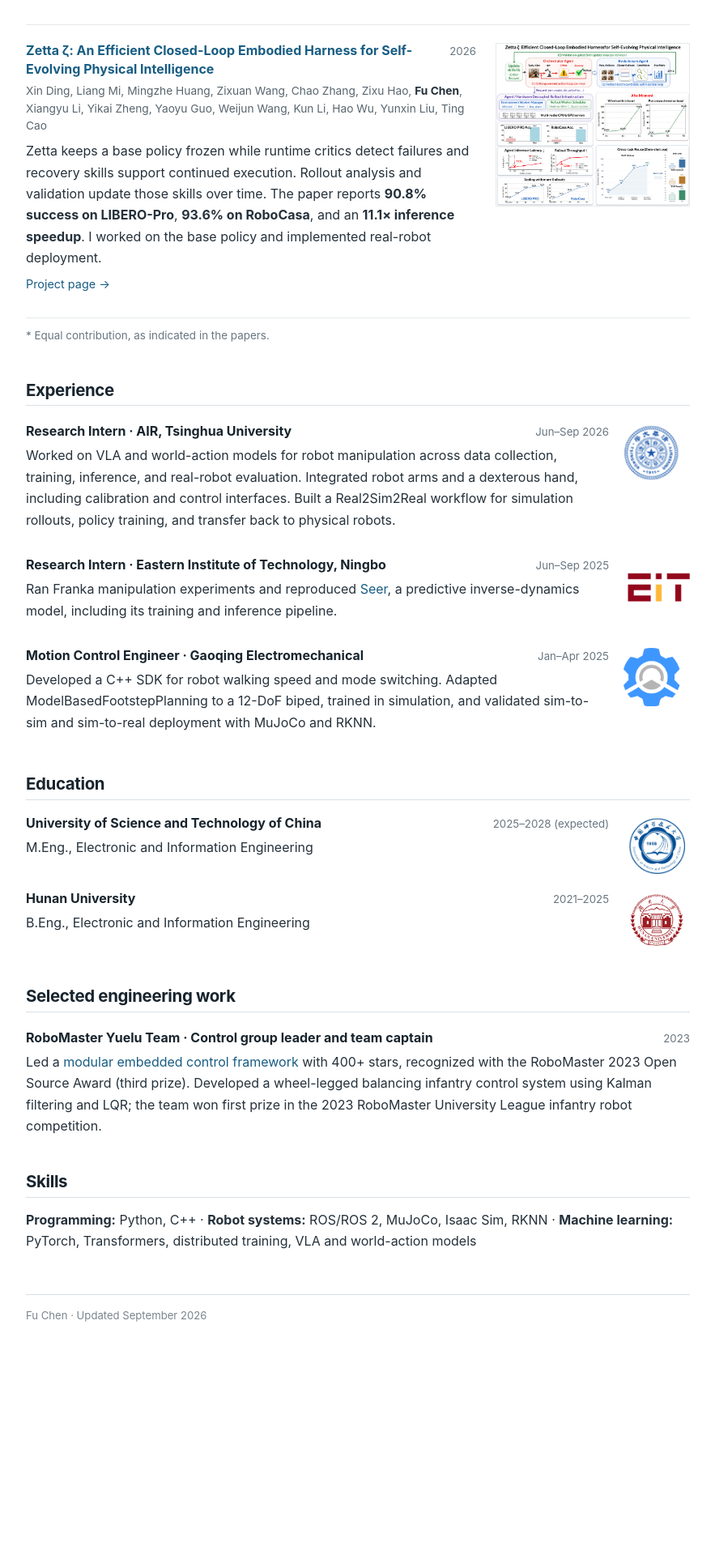
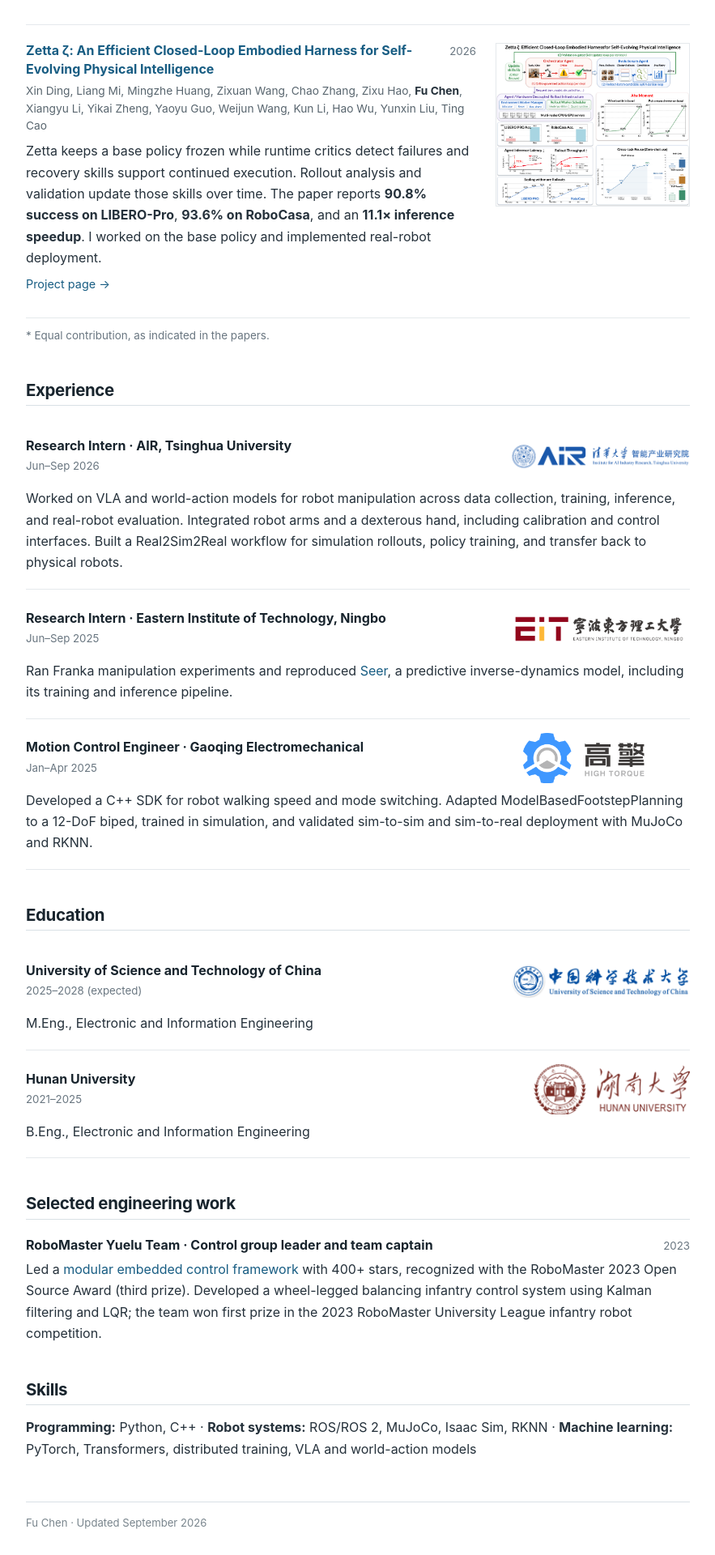
Before and after one commit to dsdfasfaac/dsdfasfaac.github.io, a Jekyll site: the page built from _pages/about.md, in a window 1280 px wide. Shown: the part 1128-3048 px from the top of the page at 81% size, without its empty margins (198-1081 px from the left). Built offline with Jekyll 4.4.1, drawn with Linux system fonts in a browser that asks for light colours; before the commit the page ends 2791 px from its top, so only the background shows below that.

Commit message:
Use full organization wordmarks and refine entry layout

```diff
--- a/_pages/about.md
+++ b/_pages/about.md
@@ -55,45 +55,35 @@ My work covers the full experimental pipeline: robot and camera calibration, dat
 ## Experience
 
 <div class="entry entry--with-logo">
-  <div class="entry__text">
-    <div class="entry__heading"><h3>Research Intern · AIR, Tsinghua University</h3><span>Jun–Sep 2026</span></div>
-    <p>Worked on VLA and world-action models for robot manipulation across data collection, training, inference, and real-robot evaluation. Integrated robot arms and a dexterous hand, including calibration and control interfaces. Built a Real2Sim2Real workflow for simulation rollouts, policy training, and transfer back to physical robots.</p>
-  </div>
-  <div class="entry__logo entry__logo--air"><img src="{{ '/images/organizations/air.png' | relative_url }}" alt="AIR, Tsinghua University logo" loading="lazy"></div>
+  <div class="entry__heading"><h3>Research Intern · AIR, Tsinghua University</h3><span>Jun–Sep 2026</span></div>
+  <div class="entry__logo"><img src="{{ '/images/organizations/air.png' | relative_url }}" alt="AIR, Tsinghua University logo" loading="lazy"></div>
+  <p>Worked on VLA and world-action models for robot manipulation across data collection, training, inference, and real-robot evaluation. Integrated robot arms and a dexterous hand, including calibration and control interfaces. Built a Real2Sim2Real workflow for simulation rollouts, policy training, and transfer back to physical robots.</p>
 </div>
 
 <div class="entry entry--with-logo">
-  <div class="entry__text">
-    <div class="entry__heading"><h3>Research Intern · Eastern Institute of Technology, Ningbo</h3><span>Jun–Sep 2025</span></div>
-    <p>Ran Franka manipulation experiments and reproduced <a href="https://nimolty.github.io/Seer/">Seer</a>, a predictive inverse-dynamics model, including its training and inference pipeline.</p>
-  </div>
-  <div class="entry__logo entry__logo--eit"><img src="{{ '/images/organizations/eit.png' | relative_url }}" alt="Eastern Institute of Technology, Ningbo logo" loading="lazy"></div>
+  <div class="entry__heading"><h3>Research Intern · Eastern Institute of Technology, Ningbo</h3><span>Jun–Sep 2025</span></div>
+  <div class="entry__logo"><img src="{{ '/images/organizations/eit.png' | relative_url }}" alt="Eastern Institute of Technology, Ningbo logo" loading="lazy"></div>
+  <p>Ran Franka manipulation experiments and reproduced <a href="https://nimolty.github.io/Seer/">Seer</a>, a predictive inverse-dynamics model, including its training and inference pipeline.</p>
 </div>
 
 <div class="entry entry--with-logo">
-  <div class="entry__text">
-    <div class="entry__heading"><h3>Motion Control Engineer · Gaoqing Electromechanical</h3><span>Jan–Apr 2025</span></div>
-    <p>Developed a C++ SDK for robot walking speed and mode switching. Adapted ModelBasedFootstepPlanning to a 12-DoF biped, trained in simulation, and validated sim-to-sim and sim-to-real deployment with MuJoCo and RKNN.</p>
-  </div>
+  <div class="entry__heading"><h3>Motion Control Engineer · Gaoqing Electromechanical</h3><span>Jan–Apr 2025</span></div>
   <div class="entry__logo"><img src="{{ '/images/organizations/gao.png' | relative_url }}" alt="Gaoqing Electromechanical logo" loading="lazy"></div>
+  <p>Developed a C++ SDK for robot walking speed and mode switching. Adapted ModelBasedFootstepPlanning to a 12-DoF biped, trained in simulation, and validated sim-to-sim and sim-to-real deployment with MuJoCo and RKNN.</p>
 </div>
 
 ## Education
 
 <div class="entry entry--compact entry--with-logo">
-  <div class="entry__text">
-    <div class="entry__heading"><h3>University of Science and Technology of China</h3><span>2025–2028 (expected)</span></div>
-    <p>M.Eng., Electronic and Information Engineering</p>
-  </div>
-  <div class="entry__logo entry__logo--seal"><img src="{{ '/images/organizations/ustc.jpg' | relative_url }}" alt="University of Science and Technology of China emblem" loading="lazy"></div>
+  <div class="entry__heading"><h3>University of Science and Technology of China</h3><span>2025–2028 (expected)</span></div>
+  <div class="entry__logo entry__logo--ustc"><img src="{{ '/images/organizations/ustc-wordmark.png' | relative_url }}" alt="University of Science and Technology of China logo" loading="lazy"></div>
+  <p>M.Eng., Electronic and Information Engineering</p>
 </div>
 
 <div class="entry entry--compact entry--with-logo">
-  <div class="entry__text">
-    <div class="entry__heading"><h3>Hunan University</h3><span>2021–2025</span></div>
-    <p>B.Eng., Electronic and Information Engineering</p>
-  </div>
-  <div class="entry__logo entry__logo--seal entry__logo--hnu"><img src="{{ '/images/organizations/hnu.png' | relative_url }}" alt="Hunan University emblem" loading="lazy"></div>
+  <div class="entry__heading"><h3>Hunan University</h3><span>2021–2025</span></div>
+  <div class="entry__logo entry__logo--hnu"><img src="{{ '/images/organizations/hnu-wordmark.png' | relative_url }}" alt="Hunan University logo" loading="lazy"></div>
+  <p>B.Eng., Electronic and Information Engineering</p>
 </div>
 
 ## Selected engineering work
--- a/assets/css/home.css
+++ b/assets/css/home.css
@@ -44,15 +44,14 @@ a:hover, a:focus-visible { text-decoration: underline; }
 .note { margin-top: 10px; color: #697680; font-size: .84rem; }
 .entry { margin: 20px 0 24px; }
 .entry--compact { margin: 17px 0; }
-.entry--with-logo { display: grid; grid-template-columns: minmax(0, 1fr) 82px; gap: 18px; align-items: start; }
-.entry__text { min-width: 0; }
-.entry__logo { width: 82px; height: 76px; overflow: hidden; display: flex; align-items: center; justify-content: flex-start; }
-.entry__logo img { display: block; width: auto; max-width: none; height: 72px; }
-.entry__logo--air { width: 72px; }
-.entry__logo--eit img { height: 46px; }
-.entry__logo--seal { justify-content: center; }
-.entry__logo--seal img { max-width: 72px; object-fit: contain; }
-.entry__logo--hnu img { height: 88px; max-width: 88px; }
+.entry--with-logo { display: grid; grid-template-columns: minmax(0, 1fr) 220px; column-gap:24px; row-gap:8px; align-items:center; margin:0; padding:17px 0 19px; border-bottom:1px solid #e5e9ec; }
+.entry--with-logo .entry__heading { display:block; min-width:0; }
+.entry--with-logo .entry__heading h3 { margin-bottom:3px; }
+.entry--with-logo .entry__heading span { display:block; }
+.entry--with-logo > p { grid-column:1 / -1; margin:0; }
+.entry__logo { grid-column:2; grid-row:1; width:220px; height:62px; }
+.entry__logo img { display:block; width:100%; height:100%; object-fit:contain; object-position:right center; }
+.entry__logo--hnu img { filter:brightness(0) saturate(100%) invert(19%) sepia(59%) saturate(1334%) hue-rotate(330deg) brightness(94%) contrast(93%); }
 .skills { margin-bottom: 40px; }
 footer { margin: 52px 0 28px; padding-top: 15px; border-top: 1px solid #d9e0e5; color: #79858d; font-size: .82rem; }
 @media (max-width: 760px) {
@@ -67,11 +66,8 @@ footer { margin: 52px 0 28px; padding-top: 15px; border-top: 1px solid #d9e0e5;
   .publication__heading, .entry__heading { display: block; }
   .publication__heading > span, .entry__heading > span { display: block; margin: 0 0 4px; }
   .publication h3, .entry h3 { margin-bottom: 7px; }
-  .entry--with-logo { grid-template-columns: minmax(0, 1fr) 66px; gap: 12px; }
-  .entry__logo { width: 66px; height: 60px; }
-  .entry__logo img { height: 58px; }
-  .entry__logo--air { width: 58px; }
-  .entry__logo--eit img { height: 36px; }
-  .entry__logo--seal img { max-width: 58px; }
-  .entry__logo--hnu img { height: 72px; max-width: 72px; }
+  .entry--with-logo { grid-template-columns:1fr; row-gap:7px; }
+  .entry__logo { grid-column:1; grid-row:2; width:min(260px, 100%); height:58px; }
+  .entry__logo img { object-position:left center; }
+  .entry--with-logo > p { grid-column:1; grid-row:3; }
 }
```
Also changed, not shown: README.md (+1 -1 lines), images/organizations/air.png, images/organizations/hnu-wordmark.png (added), images/organizations/hnu.png (deleted), images/organizations/ustc-wordmark.png (added), images/organizations/ustc.jpg (deleted).
